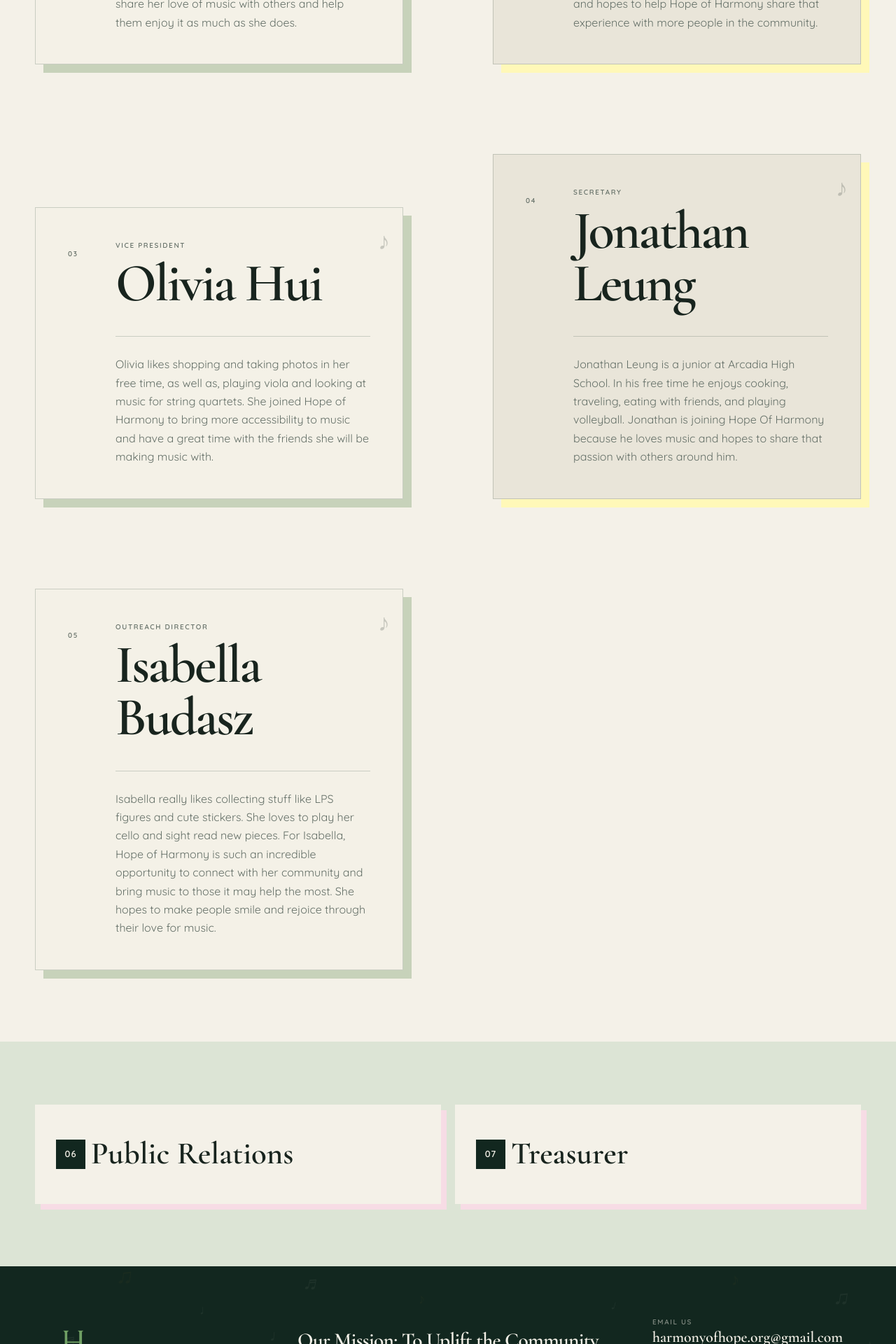
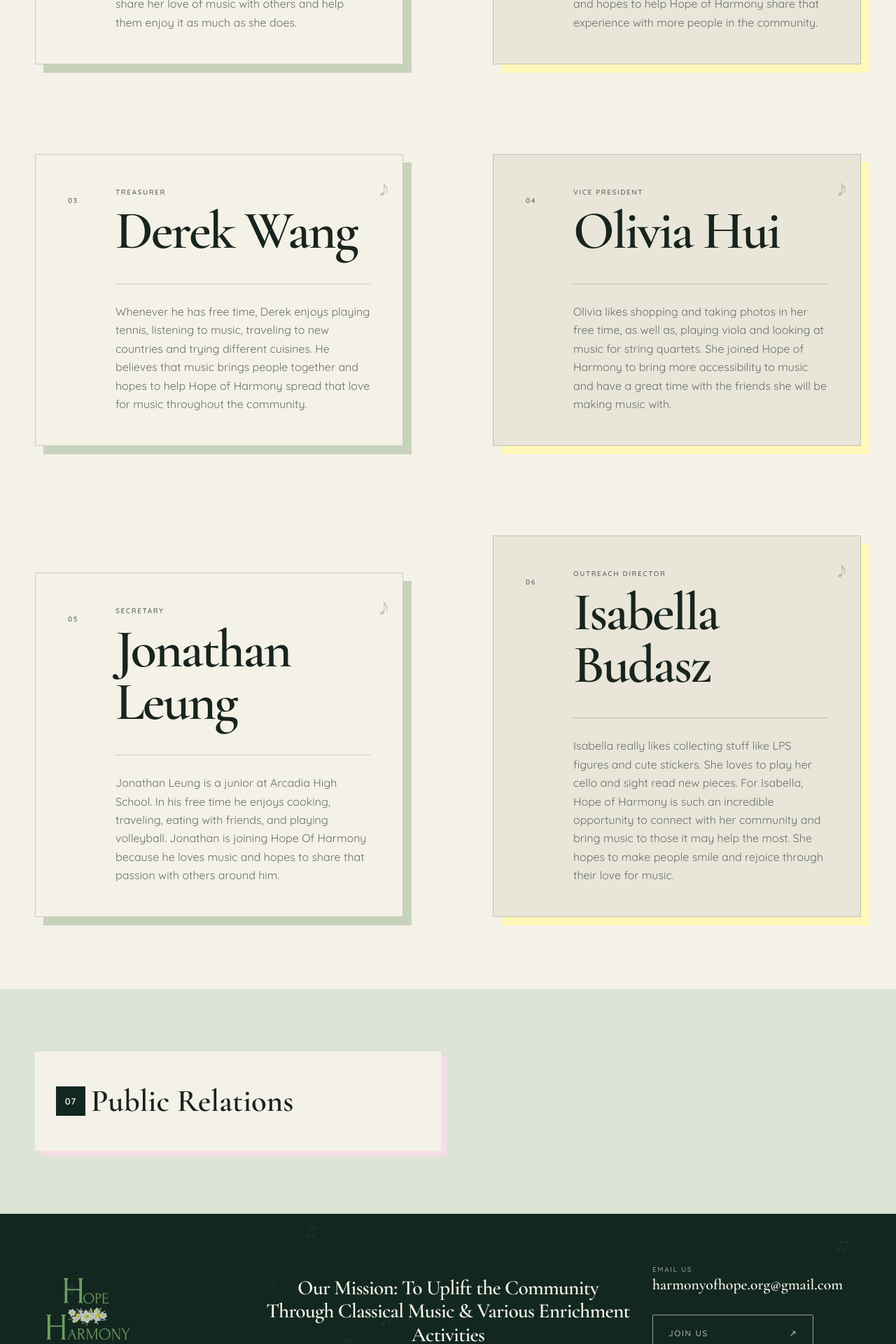
Before and after one commit to allenbuild/hopeofharmony, a Next.js app: page /team in a window 1280 px wide. Shown: the part 905-2825 px from the top of the page at 70% size. Built offline with nearby package versions, Linux system fonts and the light colour scheme; a web font is replaced by a local one.

Commit message:
Add Treasurer Derek Wang bio
Removed 'Treasurer' from open roles and added details for the additional member.

```diff
--- a/app/team/page.tsx
+++ b/app/team/page.tsx
@@ -1,9 +1,14 @@
-import { PageFrame } from "../components/page-frame";
-import { PageHero } from "../components/page-hero";
+import { PageFrame } from "../components/page-frame";import { PageHero } from "../components/page-hero";
 
-const openRoles = ["Public Relations", "Treasurer"];
+const openRoles = ["Public Relations"];
 
 const additionalMembers = [
+
+  {
+    role: "Treasurer",
+    name: "Derek Wang",
+    bio: "Whenever he has free time, Derek enjoys playing tennis, listening to music, traveling to new countries and trying different cuisines. He believes that music brings people together and hopes to help Hope of Harmony spread that love for music throughout the community.",
+  },
   {
     role: "Vice President",
     name: "Olivia Hui",
```
